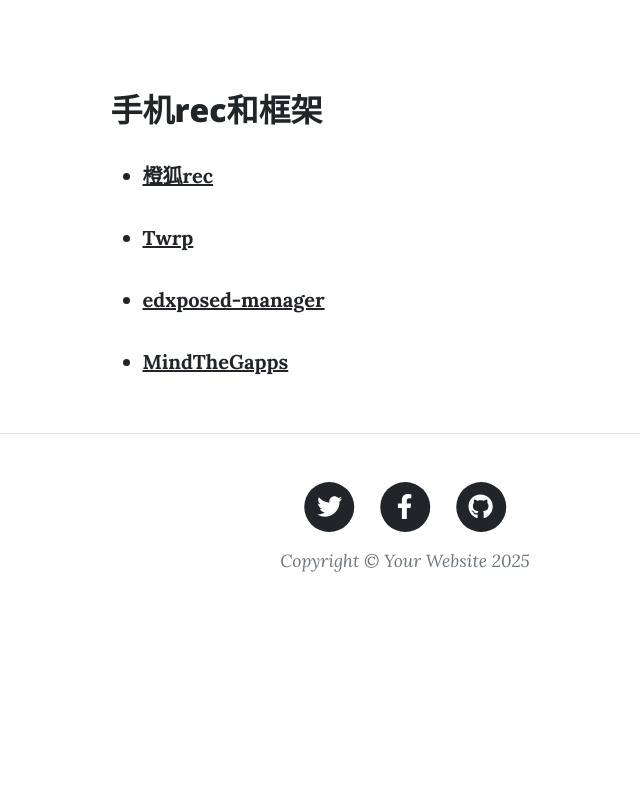
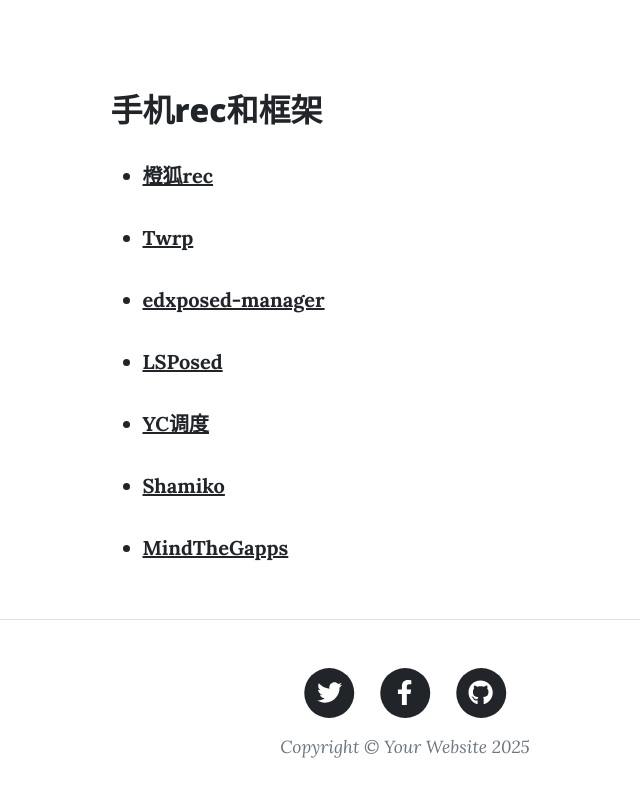
Before and after one commit to YXN1aGZk/YXtsXc.github.io, a plain HTML site: page post.html in a window 1280 px wide. Shown: the part 3131-3927 px from the top of the page, without its empty margins (235-875 px from the left). Before the commit the page ends 3753 px from the top, so only its background shows below. Drawn offline with nearby package versions, Linux system fonts and the light colour scheme.

Commit message:
Add files via upload

```diff
--- a/post.html
+++ b/post.html
@@ -134,6 +134,9 @@
 							<li><p><a href='https://orangefox.download/zh-TW'><strong>橙狐rec</strong></a></p></li>
 							<li><p><a href='https://twrp.me/Devices/'><strong>Twrp</strong></a></p></li>
 							<li><p><a href='https://apkpure.com/edxposed-manager/org.meowcat.edxposed.manager'><strong>edxposed-manager</strong></a></p></li>
+							<li><p><a href='https://github.com/LSPosed/LSPosed/releases'><strong>LSPosed</strong></a></p></li>
+							<li><p><a href='https://github.com/yc9559/uperf/releases'><strong>YC调度</strong></a></p></li>
+							<li><p><a href='https://github.com/LSPosed/LSPosed.github.io/releases'><strong>Shamiko</strong></a></p></li>
 							<li><p><a href='https://mindthegapps.com/'><strong>MindTheGapps</strong></a></p></li>
 
                         <!-- <a href="#!"><img class="img-fluid" src="assets/img/post-sample-image.jpg" alt="..." /></a>-->
```
